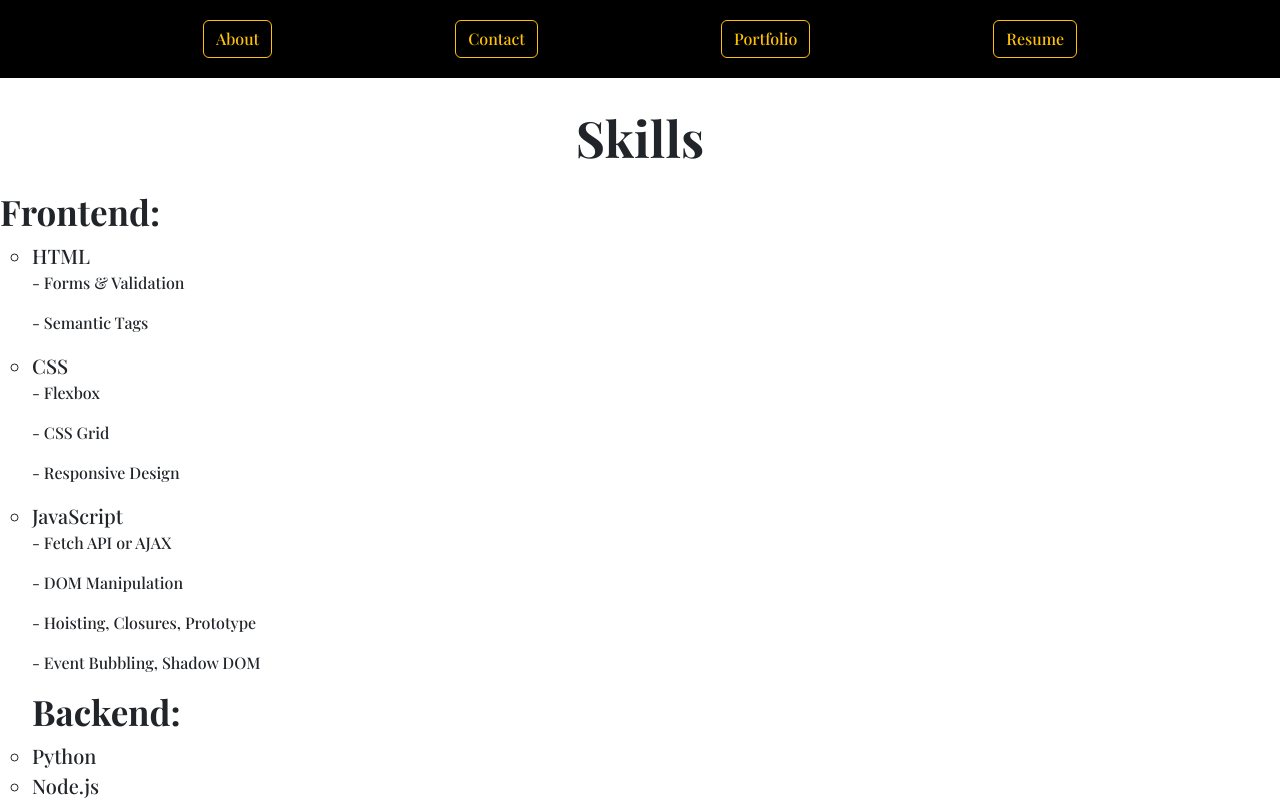
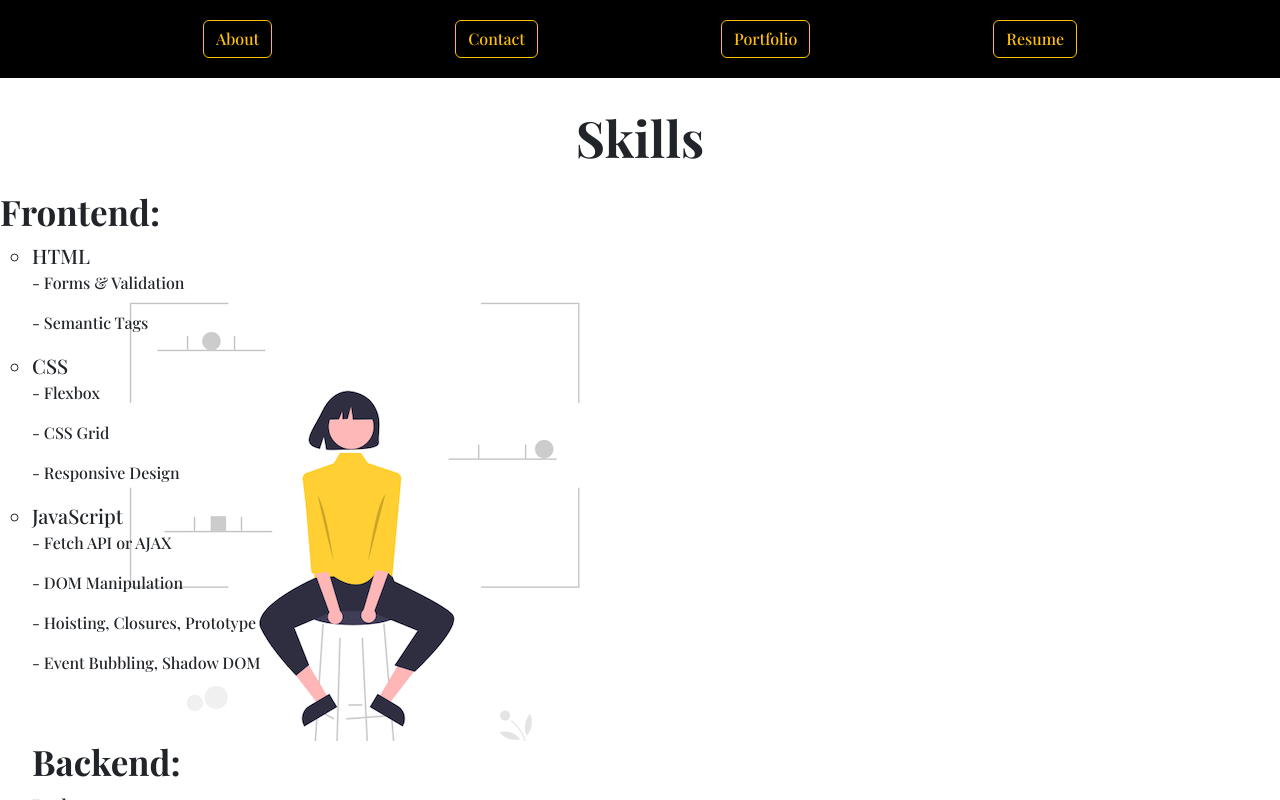
Before and after one commit to vhivestate/react-portfolio-2.0, a React (Create React App) app: page / in a window 1280 px wide. Both pictures are taken after a click on the button "Resume". Shown: the top 800 px of the page. Built offline with nearby package versions, Linux system fonts and the light colour scheme.

Commit message:
finished styling

```diff
--- a/src/components/Resume/index.js
+++ b/src/components/Resume/index.js
@@ -1,12 +1,8 @@
-// import { render } from '@testing-library/react';
 
 import ResumePdf from '../../assets/vhivestate-resume.pdf'
-// import ResumePng from '../../assets/resume.png'
-
 import React from 'react';
-// import { validateEmail } from '../../utils/helper';
 import 'bootstrap/dist/css/bootstrap.min.css';
-// import { Button } from 'reactstrap';
+import {FaDownload} from 'react-icons/fa';
 
 
 
@@ -34,14 +30,15 @@ function Resume() {
         <p>- Event Bubbling, Shadow DOM</p>
         </div>
 
+
+        <h1>Backend:</h1>
         <div className='backend'>
-        <h1>Backend:</h1>
         <li>Python</li>
         <li>Node.js</li>
         <li>Frameworks</li>
         <p>- Express.js</p>
         <p>- React.js</p>
-        <p>- JQuery</p>
+
         <p>- BootStrap</p>
         <li>Database</li>
         <p>- MongoDB</p>
@@ -50,7 +47,6 @@ function Resume() {
         <li>API</li>
         <p>- REST</p>
         <p>- JSON</p>
-        <p>- SOAP</p>
         </div>
       </ul>
 
@@ -59,9 +55,12 @@ function Resume() {
 
       <div>
       </div>
+      <div className='download'>
         <a href={ResumePdf} download="vhivestate-resume.pdf">
+        <FaDownload/>
             download resume
         </a>
+        </div>
       </section>
     );
   }
--- a/src/index.css
+++ b/src/index.css
@@ -156,6 +156,22 @@ nav  li {
 font-size: 35px;
 font-weight: bold;
 }
+.frontend {
+  background-image: url(./assets/photo/think.png);
+  background-repeat: no-repeat;
+  height: 500px;
+  max-width: 100;
+}
+.backend {
+  background-image: url(./assets/photo/bugs.png);
+  background-repeat: no-repeat;
+  height: 500px;
+  max-width: 100;
+}
+.download {
+  text-align: center;
+  font-size: 25px;
+}
 
 /* HEADER DIV */
 .headerIcon {
```
Also changed, not shown: src/assets/photo/proud.png (renamed from src/assets/photo/pics/undraw_Proud_coder_re_exuy.png), src/assets/photo/think.png (added).
